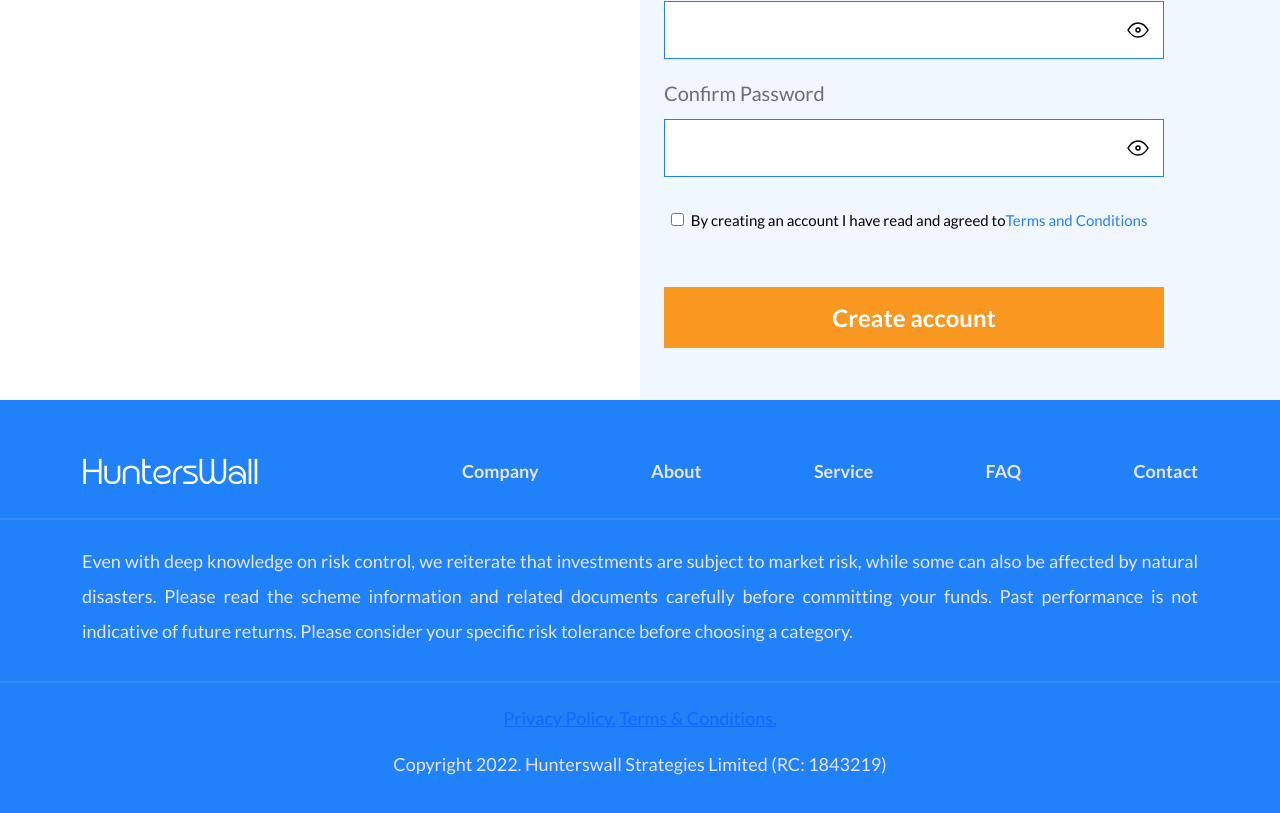
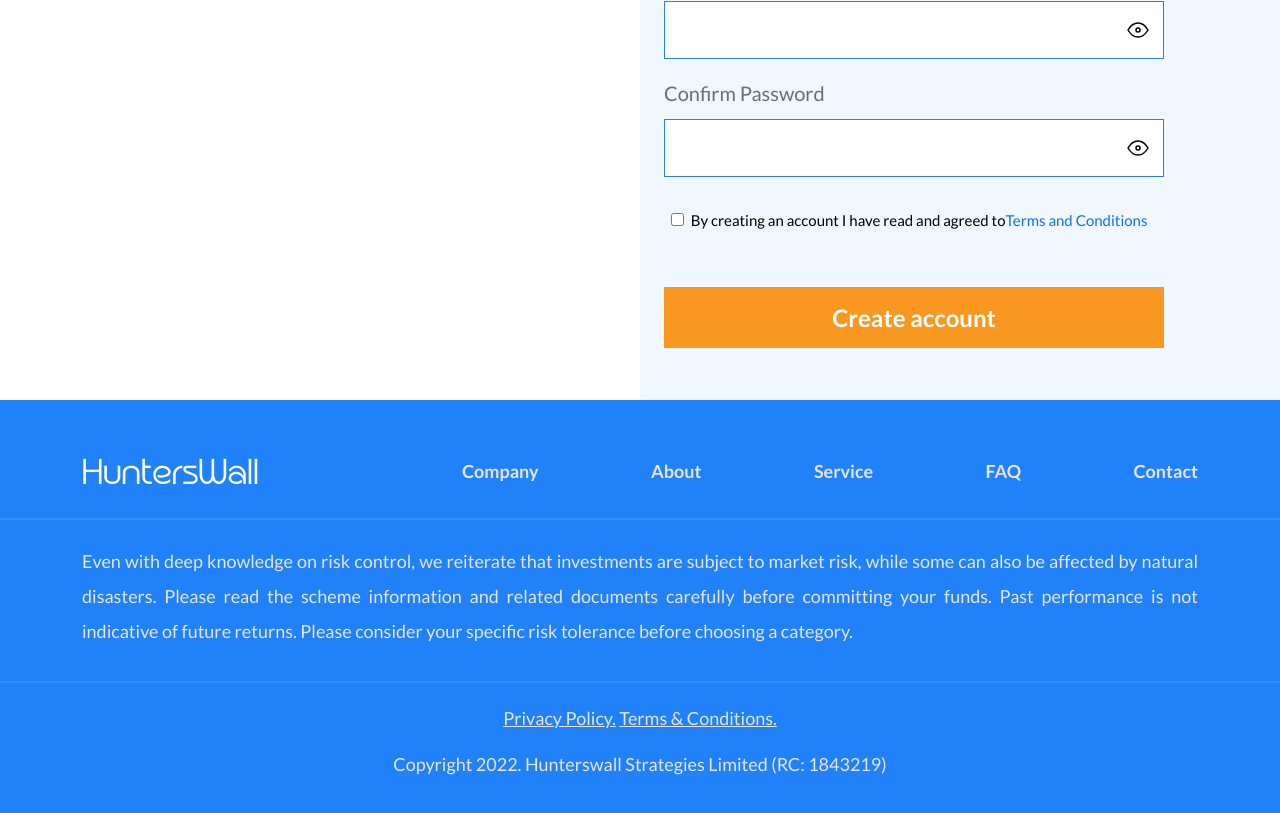
Before and after one commit to Dreezy305/HuntersWall, a Next.js app: page /createAcc in a window 1280 px wide. Shown: the part 789-1602 px from the top of the page. Built offline with nearby package versions, Linux system fonts and the light colour scheme; no server answers.

Commit message:
terms and condition

```diff
--- a/layouts/footer.js
+++ b/layouts/footer.js
@@ -37,8 +37,12 @@ function Footer() {
         <div className="row text-center footer_h1 align-items-stretch">
           <h6 className="pb-3">
             {" "}
-            <Link href={"/privacy"}>Privacy Policy.</Link>{" "}
-            <Link href={"/terms"}>Terms & Conditions.</Link>
+            <a href={"/privacy"} style={{ color: "#e5e5f4" }}>
+              Privacy Policy.
+            </a>{" "}
+            <a href={"/terms"} style={{ color: "#e5e5f4" }}>
+              Terms & Conditions.
+            </a>
           </h6>
           <h6 className="pb-5">
             Copyright 2022. Hunterswall Strategies Limited (RC: 1843219)
--- a/pages/createAcc.js
+++ b/pages/createAcc.js
@@ -402,7 +402,9 @@ function CreateAcc() {
                           By creating an account I have read and agreed to
                         </span>
                         <span style={{ cursor: "pointer" }}>
-                          Terms and Conditions
+                          <a href="/terms" style={{ textDecoration: "none" }}>
+                            Terms and Conditions{" "}
+                          </a>
                         </span>
                       </p>
                     </div>
```
